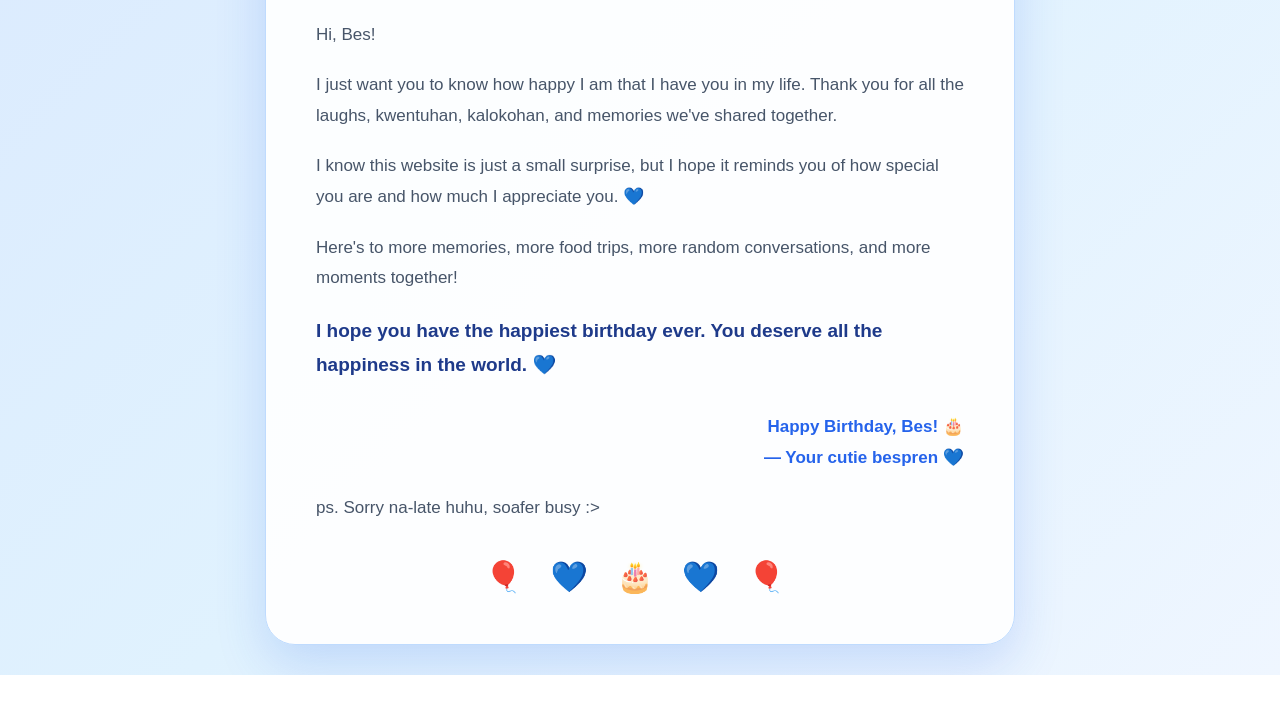
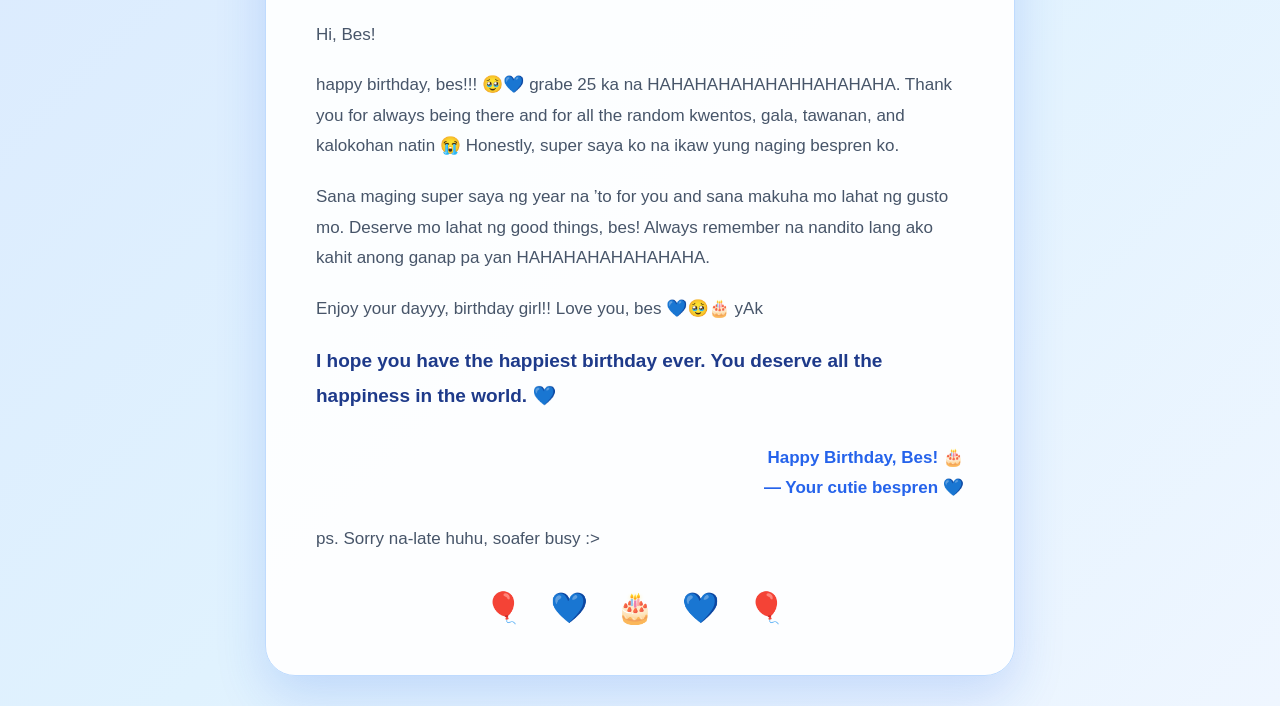
Before and after one commit to Bernadette34/login-page, a website: page final.html in a window 1280 px wide. Shown: the part 226-932 px from the top of the page. Before the commit the page ends 901 px from the top, so only its background shows below. Drawn offline with Linux system fonts and the light colour scheme.

Commit message:
Update message

```diff
--- a/final.html
+++ b/final.html
@@ -24,19 +24,18 @@
     <p>Hi, Bes!</p>
 
     <p>
-      I just want you to know how happy I am that I have you in my life.
-      Thank you for all the laughs, kwentuhan, kalokohan, and memories
-      we've shared together.
+      happy birthday, bes!!! 🥹💙 grabe 25 ka na HAHAHAHAHAHAHHAHAHAHA.
+      Thank you for always being there and for all the random kwentos, gala, tawanan, and kalokohan natin 😭
+      Honestly, super saya ko na ikaw yung naging bespren ko.
     </p>
 
     <p>
-      I know this website is just a small surprise, but I hope it reminds
-      you of how special you are and how much I appreciate you. 💙
+      Sana maging super saya ng year na ’to for you and sana makuha mo lahat ng gusto mo.
+      Deserve mo lahat ng good things, bes! Always remember na nandito lang ako kahit anong ganap pa yan HAHAHAHAHAHAHAHA.
     </p>
 
     <p>
-      Here's to more memories, more food trips, more random conversations,
-      and more moments together!
+      Enjoy your dayyy, birthday girl!! Love you, bes 💙🥹🎂 yAk
     </p>
 
     <p class="final-message">
```
